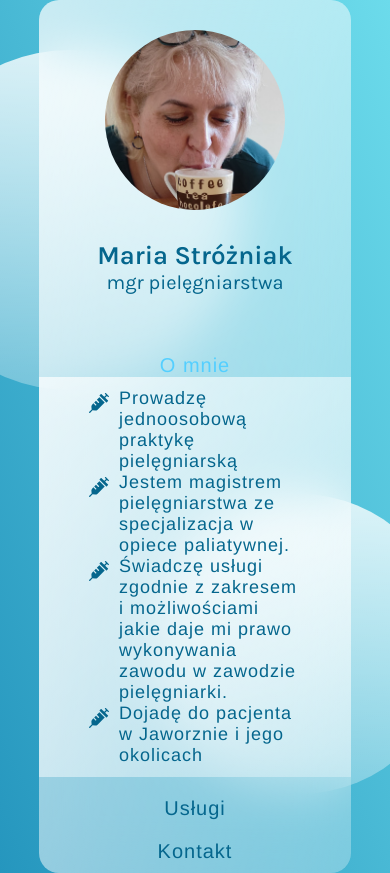
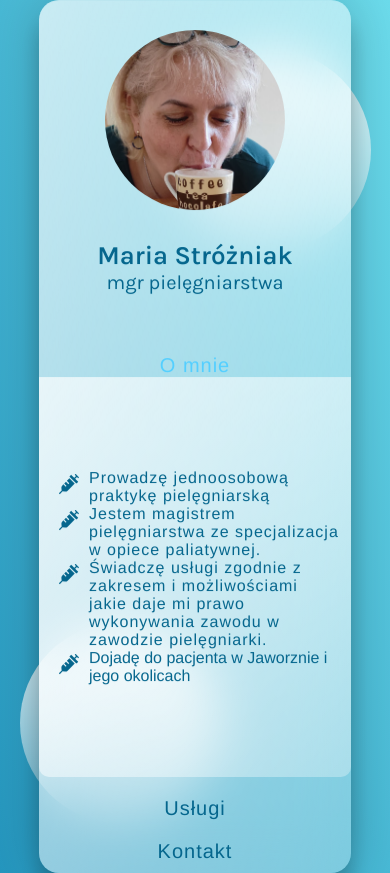
Before and after one commit to TymoteuszStr/SerwisMed-glassApp, a Vue app: page / in a window 390 px wide. Both pictures are taken after a click on the item "O mnie". Built offline with nearby package versions, Linux system fonts and the light colour scheme.

Commit message:
add 3d effect and proper mobile sizing

```diff
--- a/src/App.vue
+++ b/src/App.vue
@@ -18,6 +18,7 @@ export default {
   font-family: Avenir, Helvetica, Arial, sans-serif;
   -webkit-font-smoothing: antialiased;
   -moz-osx-font-smoothing: grayscale;
+  perspective: 3000px;
 }
 
 * {
--- a/src/components/Circle.vue
+++ b/src/components/Circle.vue
@@ -5,24 +5,29 @@
 <script>
 export default {
   name: "Circle",
-props:{
+  props: {
     size: {
       type: Number,
-        required: true
+      required: true,
     },
-}
-
-}
+  },
+};
 </script>
 
 <style lang="scss" scoped>
-.circle{
-    background-color:white;
-    background: linear-gradient(rgba(255,255,255,.8),rgba(255,255,255, .3));
+.circle {
+  background-color: white;
+  background: linear-gradient(rgba(255, 255, 255, 0.8), rgba(255, 255, 255, 0.3));
   position: fixed;
-    border-radius:50%;
+  border-radius: 50%;
   z-index: 2;
   overflow: hidden;
 }
 
+@media (max-width: 959px) {
+  .circle {
+    max-width: 200px;
+    max-height: 200px;
+  }
+}
 </style>
--- a/src/components/Description.vue
+++ b/src/components/Description.vue
@@ -89,11 +89,22 @@ export default {
     text-align: flex-start;
     overflow-y: scroll;
     padding: 0;
+    border-end-end-radius: 10px;
+    border-end-start-radius: 10px;
+
     .text {
       margin: 0;
-      padding: 0px 50px;
-      font-size: 18px;
+      padding: 0px 20px;
+      font-size: 16px;
       font-weight: 400;
+      min-width: 320px;
+      max-width: 330px;
+      margin-left: auto;
+      margin-right: auto;
+      text-align: start;
+      &:last-child {
+        letter-spacing: 0px;
+      }
     }
   }
 }
--- a/src/components/Glass.vue
+++ b/src/components/Glass.vue
@@ -1,5 +1,5 @@
 <template>
-  <div class="glass">
+  <div class="glass" id="glass">
     <Dashboard class="dashboard" @navNr="setCurrentPage" />
     <Description v-if="showText" :textNr="currentPage" />
   </div>
@@ -7,7 +7,7 @@
 
 <script>
 import Dashboard from "@/components/Dashboard.vue";
-import { ref } from "vue";
+import { onMounted, ref } from "vue";
 import Description from "@/components/Description.vue";
 export default {
   name: "Glass",
@@ -27,12 +27,22 @@ export default {
     };
 
     window.addEventListener("resize", toggleMobileView);
+
+    onMounted(() => {
+      const glassCard = document.querySelector("#glass");
+      glassCard.addEventListener("mousemove", (e) => {
+        let xAxis = (window.innerWidth / 2 - e.pageX) / 100;
+        let yAxis = (window.innerHeight / 2 - e.pageY) / 100;
+        glassCard.style.transform = `rotateY(${xAxis}deg) rotateX(${yAxis}deg)`;
+      });
+    });
     return { setCurrentPage, currentPage, showText };
   },
 };
 </script>
 <style lang="scss" scoped="true">
 .glass {
+  transform-style: preserve-3d;
   display: flex;
   min-height: 80vh;
   width: 70%;
@@ -47,12 +57,14 @@ export default {
   z-index: 10;
   backdrop-filter: blur(24px);
   max-height: 80vh;
+  box-shadow: 0px 20px 20px rgba(0, 0, 0, 0.2), 0px 0px 50px rgba(0, 0, 0, 0.2);
 }
 
 @media (max-width: 959px) {
   .glass {
     width: 80%;
     max-height: initial;
+    min-height: 70vh;
     .dashboard {
       width: 100%;
       max-height: initial;
--- a/src/views/Home.vue
+++ b/src/views/Home.vue
@@ -1,8 +1,8 @@
 <template>
   <div class="wrapper">
     <Glass />
-    <Circle :size="300" style="bottom: 50px; left: 150px" />
-    <Circle :size="340" style="top: 50px; right: 150px" />
+    <Circle :size="300" style="bottom: 50px; left: 5%" />
+    <Circle :size="340" style="top: 50px; right: 5%" />
   </div>
 </template>
 
@@ -23,5 +23,6 @@ export default {
   background: linear-gradient(to right top, #2596be, #6cdbeb);
   display: flex;
   align-items: center;
+  max-width: 100vw;
 }
 </style>
```
Lines whose indentation alone changed are shown as unchanged.
